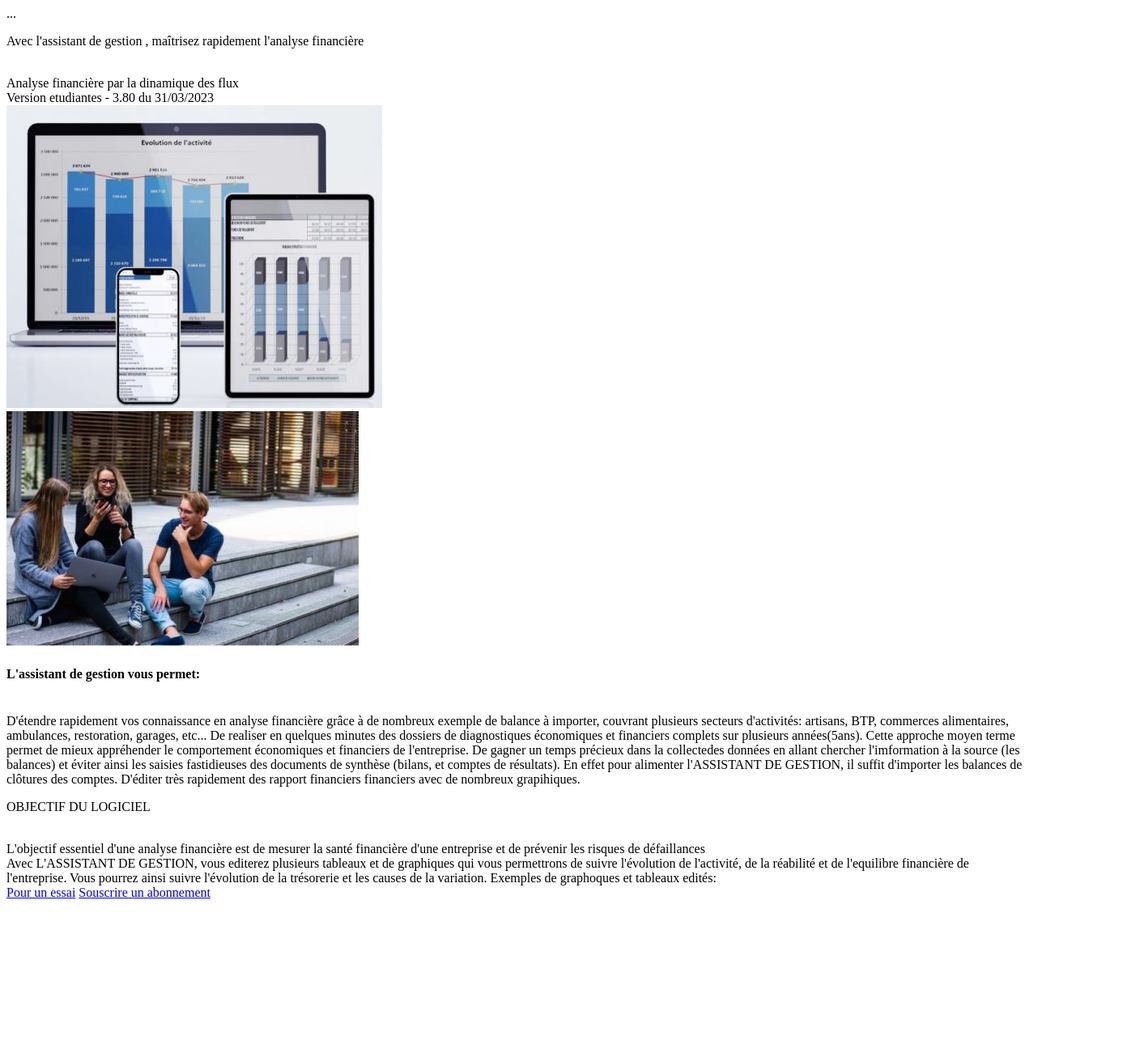
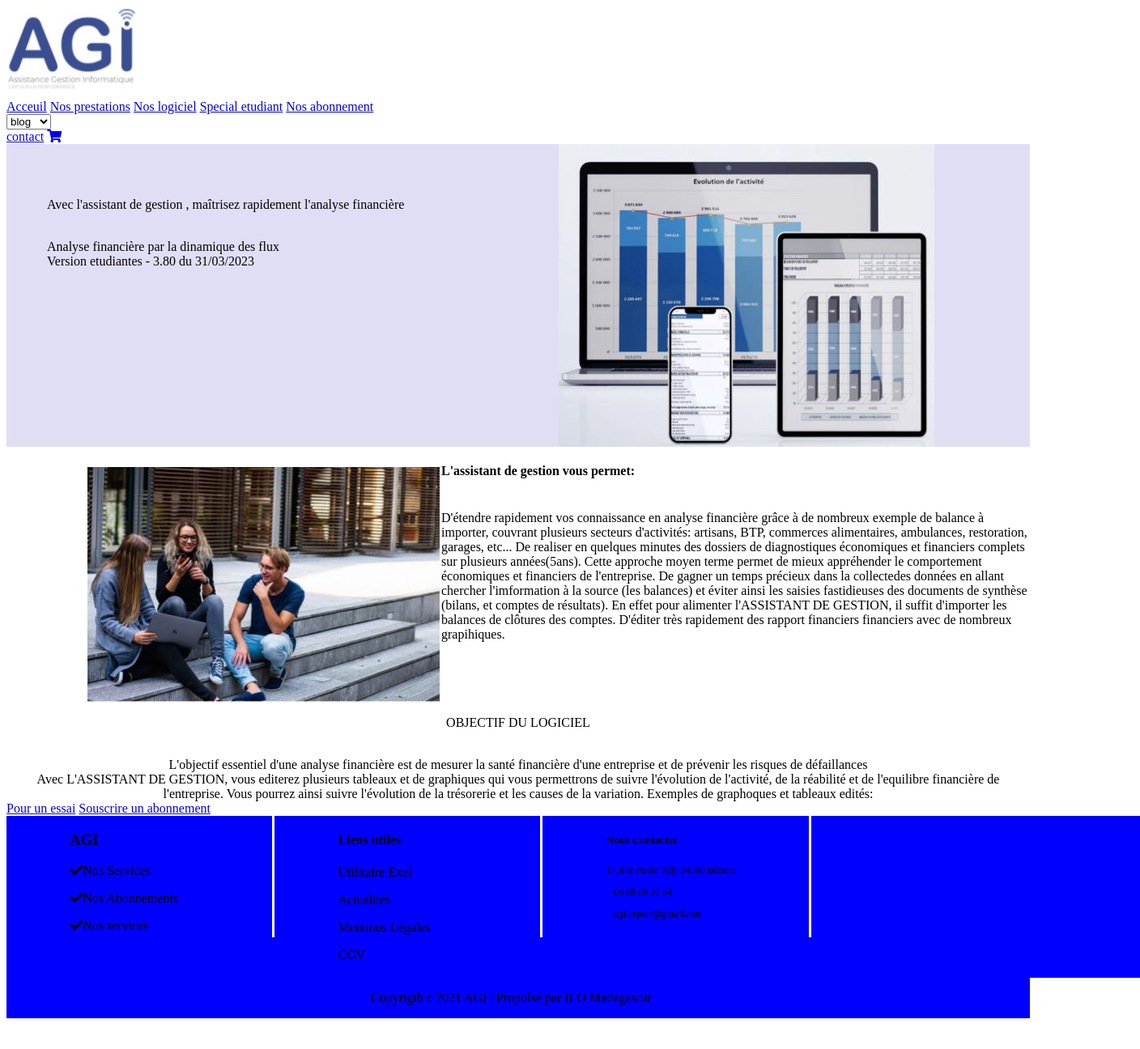
Before and after one commit to AndriMampianina/AGI-WEB, a plain HTML site: page Setd.html in a window 1280 px wide. Shown: the whole page at 81% size, 1408 px wide, since content can reach past the window. Before the commit the page ends 1120 px from the top, so only its background shows below. Drawn offline with Linux system fonts and the light colour scheme.

Commit message:
spe_modif2

```diff
--- a/Setd.css
+++ b/Setd.css
@@ -20,3 +20,44 @@
     margin-top: 25px;
     margin-left: 100px;
 }
+.element{
+    width: 1400px;
+    height: 200px;
+    background: blue;
+    display: flex;
+    flex-wrap: wrap;
+    justify-content: space-evenly;
+}
+.element1{
+    border-right:solid white;
+    width: 250px;
+    height: 150px;
+}
+.element2{
+    border-right:solid white;
+    width: 250px;
+    height: 150px;
+}
+.element3{
+    border-right:solid white;
+    width: 250px;
+    height: 150px;
+}
+.element3 p{
+    font-size: 12px;
+}
+.element4{
+    width: 250px;
+    height: 150px;
+    padding-top: 40px;
+}
+.element4 picture i{
+    width: 50px;
+    font-size:25px;
+}
+.element5 {
+    margin-bottom: 250px;
+    background-color: blue;
+    display: flex;
+    padding-left: 450px;
+}
--- a/Setd.html
+++ b/Setd.html
@@ -5,11 +5,36 @@
     <meta charset="UTF-8">
     <meta name="viewport" content="width=device-width, initial-scale=1.0">
     <link rel="stylesheet" href="fontawesome-free-5.15.3-web/css/all.css">
-    <link rel="stylesheet" href="style.css">
+    <link rel="stylesheet" href="Setd.css">
     <title>AGI</title>
 </head>
 <header>
-      ...
+    <header class="header1">
+        <div class="mm">
+        <div class="st">
+            <img src="adi1.PNG" alt="sary1">
+        </div>
+        <nav>
+        <div class="stan1">
+             <a href="#">Acceuil</a>
+             <a href="#">Nos prestations</a>
+             <a href="#">Nos logiciel</a>
+             <a href="#">Special etudiant</a>
+             <a href="#">Nos abonnement</a>
+             <a href="#">
+                <div class="mm2">
+                  <select name="blog">
+                    <option value="blog1">blog</option>
+                    <option value="blog2">blog1</option>
+                </select>
+                </div>
+                </a>
+             <a href="#">contact</a>
+             <a href="#"><i class="fas fa-shopping-cart"></i></a>
+        </div>
+        </nav>
+        </div>
+    </header>
 </header>
 <body>
     <div class="main">
@@ -53,5 +78,48 @@
             <a href="link">Pour un essai</a>
             <a href="link">Souscrire un abonnement</a>
         </div>
+        <footer class="element">
+            <div class="element1">
+                <h3>
+                    AGI
+                </h3>
+                <p><i class="fas fa-check"></i>Nos Services</p>
+                <P><i class="fas fa-check"></i>Nos Abonnements</P>
+                <P><i class="fas fa-check"></i>Nos services</P>
+
+            </div>
+            <div class="element2">
+                <h4>
+                    Liens utiles
+                </h4>
+                <p><i class="fa-solid fa-angles-right"></i>Utilitaire Exel</p>
+                <p><i class="fa-solid fa-angles-right"></i>Actualités</p>
+                <p><i class="fa-solid fa-angles-right"></i>Mentinos Légales</p>
+                <p><i class="fa-solid fa-angles-right"></i>CGV</p>
+            </div>
+            <div class="element3">
+                <h5>
+                    Nous Contacter
+                </h5>
+                <p>
+                    <i class="fa-solid fa-location-dot">17,Rue Paule Tiffy 34500 Béziers</i>
+                </p>
+                <p>
+                    <i class="fa-solid fa-phone">06 08 89 21 64</i>
+                </p>
+                <p>
+                    <i class="fa-regular fa-envelope">agi.expert@gmail.com</i>
+                </p>
+            </div>
+            <div class="element4">
+                <picture><i class="fa-brands fa-facebook-f fa-beat" style="color: #74C0FC;"></i></picture>
+                <picture><i class="fa-brands fa-linkedin fa-beat" style="color: #74C0FC;"></i></picture>
+                <picture><i class="fa-brands fa-youtube fa-beat" style="color: #f60909;"></i></picture>
+            </div>
+        </footer>
+        <footer class="element5">
+            <div class="element6">
+                <p>Copyrigth c 2021 AGI | Propulsé par ILO Madagascar</p>
+            </div>
 </body>
 </html>
```
